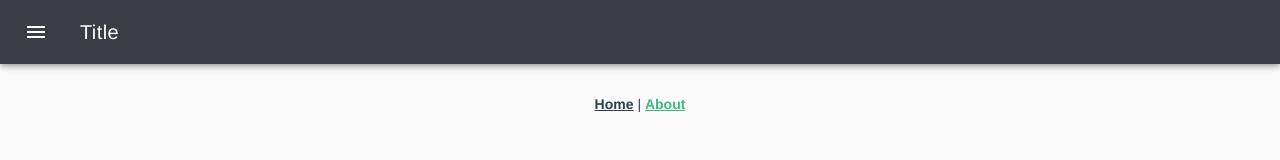
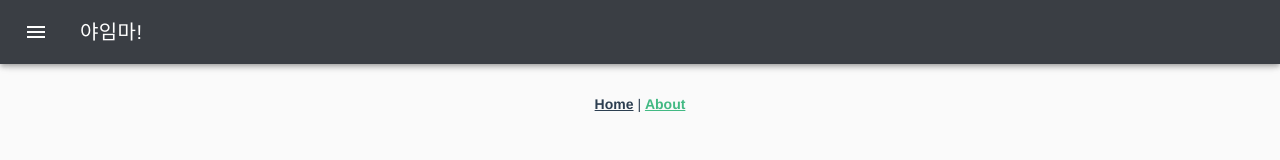
Before and after one commit to rebch86/vue-blog, a Vue app: page /about in a window 1280 px wide. Shown: the top 160 px of the page. Built offline with nearby package versions, Linux system fonts and the light colour scheme.

Commit message:
[기타] Vuetify 추가 2019.01.14 - CSS 프레임워크 vuetify 추가. - 마테리얼 아이콘 추가.

```diff
--- a/src/App.vue
+++ b/src/App.vue
@@ -4,9 +4,8 @@
       <v-toolbar dark color="#3a3e44">
         <v-toolbar-side-icon>
         </v-toolbar-side-icon>
-        <v-toolbar-title class="white--text">Title</v-toolbar-title>
+        <v-toolbar-title class="white--text">{{ msg }}</v-toolbar-title>
       </v-toolbar>
-
       <div id="nav">
         <router-link to="/">Home</router-link>
         |
@@ -24,6 +23,19 @@
     </v-app>
   </div>
 </template>
+
+<script>
+export default {
+  mounted () {
+    console.log('zzz')
+  },
+  data () {
+    return {
+      msg: '야임마!'
+    }
+  }
+}
+</script>
 
 <style>
   #app {
--- a/vue.config.js
+++ b/vue.config.js
@@ -1,6 +1,6 @@
 module.exports = {
   outputDir: 'docs',
-  runtimeCompiler: undefined,
+  runtimeCompiler: true,
   // baseUrl: '/',
   publicPath: '/vue-blog/',
   assetsDir: 'static',
```
